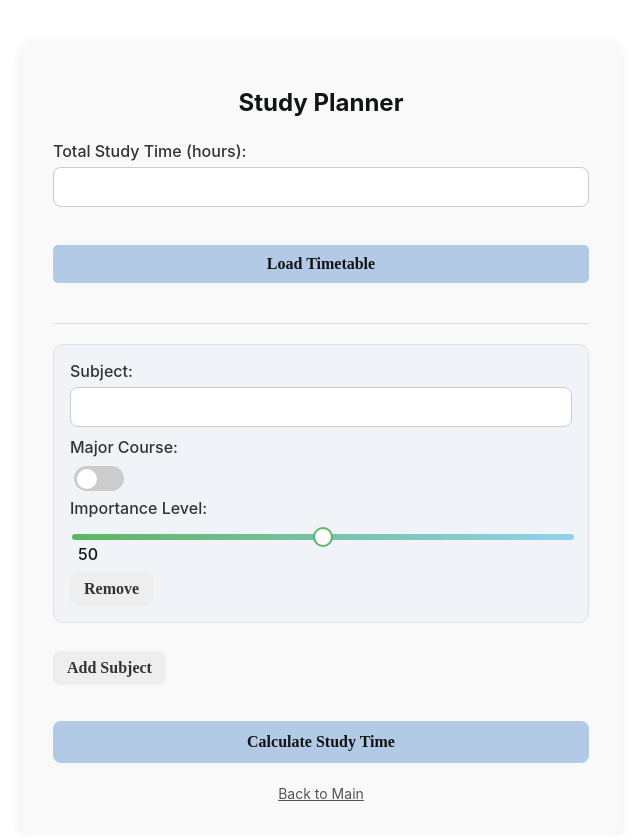
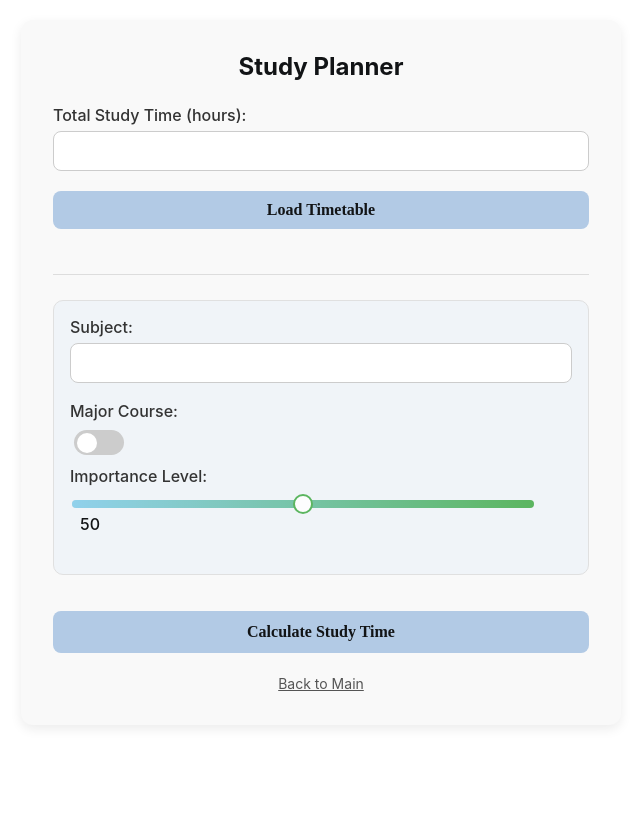
Before and after one commit to hndn00/junior, a Flask app: page /plan in a window 1280 px wide. Shown: the whole page, without its empty margins (319-959 px from the left). Before the commit the page ends 801 px from the top, so only its background shows below. Run offline with Flask 3, Linux system fonts and the light colour scheme; some web fonts are replaced.

Commit message:
Change: design button

```diff
--- a/static/style.css
+++ b/static/style.css
@@ -1,4 +1,4 @@
-/* 전체 레이아웃 정리 */
+/* static/style.css 파일에 추가/수정 */
 @font-face {
     font-family: 'NoonnuBasicGothicRegular';
     src: url('https://fastly.jsdelivr.net/gh/projectnoonnu/noon-2410@1.0/NoonnuBasicGothicRegular.woff2') format('woff2');
@@ -15,9 +15,10 @@ body {
     justify-content: center;
     align-items: flex-start;
     min-height: 100vh;
+    padding-top: 20px;
+    padding-bottom: 20px;
 }
 
-/* 흐려지는 배경 CSS */
 .overlay {
     position: fixed;
     top: 0;
@@ -26,54 +27,70 @@ body {
     height: 100%;
     background: rgba(0, 0, 0, 0.5);
     z-index: 10;
-    display: none; /* 초기 상태에서 숨겨짐 */
+    display: none;
 }
 
-/* 작은 창 스타일 */
 .modal {
     position: fixed;
     top: 50%;
     left: 50%;
     transform: translate(-50%, -50%);
-    width: 40%;
+    width: 90%;
+    max-width: 450px;
     background: white;
     border-radius: 10px;
-    padding: 20px;
+    padding: 25px;
     box-shadow: 0 4px 10px rgba(0, 0, 0, 0.3);
     z-index: 11;
-    display: none; /* 초기 상태에서 숨겨짐 */
+    display: none;
 }
 
-/* 닫기 버튼 스타일 */
+.modal h2 {
+    margin-top: 0;
+    margin-bottom: 20px;
+    font-size: 20px;
+    text-align: center;
+}
+
 .close-btn {
-    float: right;
+    position: absolute;
+    top: 10px;
+    right: 10px;
     background: transparent;
     border: none;
-    font-size: 18px;
+    font-size: 24px;
+    font-weight: bold;
+    color: #888;
     cursor: pointer;
+    padding: 5px;
+    line-height: 1;
+}
+.close-btn:hover {
+    color: #333;
 }
 
-/* 'Add New Timetable' 버튼 스타일 */
 .add-timetable-btn {
-    background-color: #4CAF50; /* Calculate Study Time 버튼 색과 동일 */
-    color: white;
+    background-color: #b2cae5;
+    color: #121416;
     padding: 10px 15px;
     border: none;
-    border-radius: 5px;
+    border-radius: 8px;
     cursor: pointer;
     margin-bottom: 20px;
-    width: 100%; /* 버튼 너비를 100%로 설정 */
-    box-sizing: border-box; /* padding과 border가 너비에 포함되도록 설정 */
+    width: 100%;
+    box-sizing: border-box;
+    font-family: 'NoonnuBasicGothicRegular';
+    font-size: 16px;
+    font-weight: bold;
+    transition: background-color 0.2s ease;
+}
+.add-timetable-btn:hover {
+    background-color: #a0bfe0;
 }
 
-.add-timetable-btn:hover {
-    background-color: #45a049;
-}
-
-/* 토글 버튼 복원 */
 .toggle-btn {
     appearance: none;
-    width: 50px; /* 토글 버튼 크기 */
+    width: 50px;
     height: 25px;
     border-radius: 12.5px;
     background-color: #ccc;
@@ -81,9 +98,10 @@ body {
     outline: none;
     cursor: pointer;
     transition: all 0.3s ease;
+    vertical-align: middle;
 }
 .toggle-btn:checked {
-    background-color: #87ceeb; /* 활성화된 상태 색상 */
+    background-color: #87ceeb;
 }
 .toggle-btn:before {
     content: '';
@@ -100,11 +118,9 @@ body {
     left: 27.5px;
 }
 
-/* 메인 컨테이너 */
 .container {
     background-color: #f9f9f9;
     padding: 32px;
-    margin-top: 40px;
     border-radius: 12px;
     box-shadow: 0 4px 12px rgba(0, 0, 0, 0.08);
     width: 100%;
@@ -113,7 +129,6 @@ body {
     position: relative;
 }
 
-/* 오른쪽 상단 메뉴 */
 .top-right-menu {
     position: absolute;
     top: 15px;
@@ -121,7 +136,6 @@ body {
     z-index: 10;
 }
 
-/* 로그아웃 버튼 */
 .logout-btn {
     background-color: #f0f0f0;
     color: #555;
@@ -133,25 +147,22 @@ body {
     border: 1px solid #ddd;
     display: inline-block;
 }
-
 .logout-btn:hover {
     background-color: #e0e0e0;
 }
 
-/* 제목 */
 .container h1 {
     text-align: center;
     color: #121416;
     font-size: 24px;
+    margin-top: 0;
     margin-bottom: 24px;
 }
 
-/* 각 입력 그룹 */
 .container form > div {
     margin-bottom: 20px;
 }
 
-/* 라벨 */
 label {
     display: block;
     margin-bottom: 6px;
@@ -159,7 +170,6 @@ label {
     color: #333;
 }
 
-/* 입력창 공통 */
 input[type="text"],
 input[type="number"] {
     width: 100%;
@@ -170,42 +180,53 @@ input[type="number"] {
     box-sizing: border-box;
     margin-bottom: 10px;
 }
+input[type="number"] {
+    margin-bottom: 0;
+}
 
-/* 슬라이더 */
 input[type="range"] {
-    -webkit-appearance: none; /* 기본 슬라이더 스타일 제거 */
+    -webkit-appearance: none;
     appearance: none;
-    width: 100%; /* 슬라이더 폭 */
-    height: 6px; /* 슬라이더 높이 */
-    border-radius: 5px; /* 둥글게 처리 */
-    background: linear-gradient(to right, #4caf50, #87ceeb); /* 색상 그라디언트 */
+    width: calc(100% - 40px);
+    height: 8px;
+    border-radius: 5px;
+    background: #e0e0e0;
     outline: none;
-    opacity: 0.9; /* 불투명도를 낮춰서 부드러운 느낌 */
+    opacity: 0.9;
     transition: opacity 0.2s;
     cursor: pointer;
+    vertical-align: middle;
+    margin-right: 8px;
 }
-
+input[type="range"]::-webkit-slider-runnable-track {
+    height: 8px;
+    border-radius: 5px;
+    background: linear-gradient(to right, #87ceeb, #4caf50);
+}
+input[type="range"]::-moz-range-track {
+    height: 8px;
+    border-radius: 5px;
+    background: linear-gradient(to right, #87ceeb, #4caf50);
+}
 input[type="range"]:hover {
-    opacity: 1; /* 마우스 올렸을 때 불투명도 상승 */
+    opacity: 1;
 }
-
 input[type="range"]::-webkit-slider-thumb {
-    -webkit-appearance: none; /* 기본 스타일 제거 */
+    -webkit-appearance: none;
     appearance: none;
-    width: 20px; /* 슬라이더 핸들 크기 */
+    width: 20px;
     height: 20px;
-    border-radius: 50%; /* 둥근 핸들 */
-    background: #ffffff; /* 핸들 색상 */
-    border: 2px solid #4caf50; /* 핸들 테두리 */
+    border-radius: 50%;
+    background: #ffffff;
+    border: 2px solid #4caf50;
     cursor: pointer;
     transition: background 0.2s, transform 0.2s;
+    margin-top: -6px;
 }
-
 input[type="range"]::-webkit-slider-thumb:hover {
-    background: #87ceeb; /* 핸들 호버 색상 */
-    transform: scale(1.2); /* 크기 확대 효과 */
+    background: #f0f0f0;
+    transform: scale(1.1);
 }
-
 input[type="range"]::-moz-range-thumb {
     width: 20px;
     height: 20px;
@@ -216,76 +237,59 @@ input[type="range"]::-moz-range-thumb {
     cursor: pointer;
     transition: background 0.2s, transform 0.2s;
 }
-
 input[type="range"]::-moz-range-thumb:hover {
-    background: #87ceeb;
-    transform: scale(1.2);
+    background: #f0f0f0;
+    transform: scale(1.1);
 }
 
-input[type="range"]::-ms-thumb {
-    width: 20px;
-    height: 20px;
-    border: none;
-    border-radius: 50%;
-    background: #ffffff;
-    border: 2px solid #4caf50;
-    cursor: pointer;
-    transition: background 0.2s, transform 0.2s;
+.subject-item .subject-inputs span {
+    font-weight: 500;
+    color: #121416;
+    display: inline-block;
+    width: 30px;
+    text-align: right;
+    vertical-align: middle;
 }
 
-input[type="range"]::-ms-thumb:hover {
-    background: #87ceeb;
-    transform: scale(1.2);
-}
-
-/* 슬라이더 값 표시 */
-.subject-item span {
-    font-weight: 500;
-    color: #121416;
-    margin-left: 8px;
-}
-
-/* 과목 입력 블록 */
 .subject-item {
     padding: 16px;
+    padding-bottom: 40px;
     border-radius: 10px;
     background-color: #f0f4f8;
     margin-bottom: 16px;
     border: 1px solid #e0e0e0;
+    position: relative;
+    transition: background-color 0.3s ease;
+}
+.subject-item:hover {
+    background-color: #e9eef3;
 }
 
-/* 구분선 */
+.subject-item .subject-inputs {
+    /* subject-inputs는 버튼과 겹치지 않도록 기본 배치 */
+}
+.subject-item label {
+    margin-top: 8px;
+}
+.subject-item label:first-child {
+    margin-top: 0;
+}
+
 hr {
     border: none;
     border-top: 1px solid #ddd;
-    margin: 20px 0;
+    margin: 25px 0;
 }
 
-/* 버튼 공통 스타일 */
 button {
     font-family: 'NoonnuBasicGothicRegular';
-    font-size: 16px;
+    /* font-size: 16px; 기본 버튼 크기는 plus-style-button에서 설정 */
     font-weight: bold;
     border-radius: 8px;
     cursor: pointer;
     transition: background-color 0.2s ease;
 }
 
-/* Add Subject 버튼 - 작고 가벼운 느낌 */
-button[type="button"] {
-    background-color: #eeeeee;
-    color: #333;
-    border: none;
-    padding: 8px 14px;
-    margin-top: 8px;
-    display: inline-block;
-}
-
-button[type="button"]:hover {
-    background-color: #dddddd;
-}
-
-/* Calculate Study Time 버튼 - 강조 & 넓게 */
 button[type="submit"] {
     background-color: #b2cae5;
     color: #121416;
@@ -293,40 +297,99 @@ button[type="submit"] {
     padding: 12px;
     width: 100%;
     margin-top: 16px;
+    font-size: 16px;
 }
-
 button[type="submit"]:hover {
     background-color: #a0bfe0;
 }
 
-/* Add New Timetable 버튼의 스타일 수정 (크기 원래대로) */
-/* 이전에 있던 .add-timetable-btn 스타일은 위에서 수정되었으므로,
-   만약 이 스타일 블록이 다른 add-timetable-btn (예: add-new-timetable-btn 클래스가 없는)을
-   위한 것이었다면 유지해야 합니다. 하지만 현재 HTML 구조상 add-timetable-btn 클래스를
-   가진 버튼은 하나뿐이고, add-new-timetable-btn 클래스도 함께 가지고 있습니다.
-   따라서 아래 스타일 블록은 중복되거나 이전 스타일을 덮어쓰려는 의도였을 수 있습니다.
-   요청하신 대로 너비를 100%로 설정하기 위해 위쪽 .add-timetable-btn 규칙에 width: 100%를 추가했습니다.
-   이 블록은 현재 상태에서는 특별한 역할을 하지 않거나, 이전 스타일 정의를 무효화 시킬 수 있으므로
-   정확한 의도에 따라 주석 처리하거나 수정/삭제하는 것을 고려해야 합니다.
-   일단은 요청에 따라 너비 100%를 적용했으므로, 이 블록은 그대로 두겠습니다.
-   만약 이 버튼의 색상이나 다른 속성을 원래대로 유지하고 싶으시다면, 이 부분을 수정해야 합니다.
-*/
-button.add-timetable-btn.add-new-timetable-btn { /* 보다 구체적인 선택자로 지정 */
-    background-color: #b2cae5; /* Calculate Study Time 버튼과 동일한 배경색 */
-    color: #121416; /* 동일한 폰트 색상 */
+.modal button[type="button"] {
+    background-color: #b2cae5;
+    color: #121416;
     border: none;
     padding: 10px 15px;
-    margin-bottom: 20px;
-    font-family: 'NoonnuBasicGothicRegular';
+    width: 100%;
     font-size: 16px;
     font-weight: bold;
-    border-radius: 5px;
+    border-radius: 8px;
     cursor: pointer;
     transition: background-color 0.2s ease;
-    width: 100%; /* 너비 100% 추가 */
-    box-sizing: border-box; /* padding과 border가 너비에 포함되도록 설정 */
+}
+.modal button[type="button"]:hover {
+    background-color: #a0bfe0;
 }
 
-button.add-timetable-btn.add-new-timetable-btn:hover {
-    background-color: #a0bfe0; /* 동일한 hover 효과 색상 */
+/* 과목 아이템 내 액션 버튼 컨테이너 */
+.subject-actions-container {
+    position: absolute;
+    bottom: 8px;
+    left: 16px;
+    right: 16px;
+    display: flex;
+    justify-content: space-between;
+    align-items: center;
+    opacity: 0;
+    visibility: hidden;
+    transition: opacity 0.2s ease-out, visibility 0.2s ease-out;
+    pointer-events: none;
 }
+
+.subject-item:hover .subject-actions-container {
+    opacity: 1;
+    visibility: visible;
+    pointer-events: auto;
+}
+
+.action-left, .action-right {
+    display: inline-block;
+}
+
+/* 가독성을 높인 액션 버튼 스타일 (크기 축소) */
+.plus-style-button.action-btn {
+    background-color: #ffffff;
+    color: #4A5568;
+    border: 1px solid #CBD5E0;
+    padding: 5px 10px; /* 패딩을 줄여 버튼 크기 축소 */
+    border-radius: 5px; /* 모서리 둥글기 약간 줄임 */
+    font-size: 12px; /* 글자 크기 약간 줄임 */
+    font-weight: 500;
+    margin: 0;
+    box-shadow: 0 1px 2px rgba(0, 0, 0, 0.05);
+    transition: all 0.15s ease-in-out;
+    line-height: 1.2;
+}
+
+.plus-style-button.action-btn:hover {
+    background-color: #F7FAFC;
+    border-color: #A0AEC0;
+    box-shadow: 0 2px 4px rgba(0, 0, 0, 0.08);
+    transform: translateY(-1px);
+}
+.plus-style-button.action-btn:active {
+    background-color: #EDF2F7;
+    box-shadow: inset 0 1px 2px rgba(0,0,0,0.1);
+    transform: translateY(0px);
+}
+
+
+.plus-style-button.action-btn.remove-btn {
+    /* 기본 스타일은 공통으로 두고, 필요시 추가 */
+}
+.plus-style-button.action-btn.remove-btn:hover {
+    color: #E53E3E;
+    border-color: #E53E3E;
+}
+
+.plus-style-button.action-btn.add-below-btn {
+    /* 기본 스타일은 공통으로 두고, 필요시 추가 */
+}
+.plus-style-button.action-btn.add-below-btn:hover {
+    color: #38A169;
+    border-color: #38A169;
+}
+
+/* 버튼 텍스트에 + 기호 대신 아이콘 폰트나 SVG를 사용하면 더 깔끔해집니다. */
+/* 예시: 텍스트만 있는 경우 (JS에서 + 제거 필요) */
+.plus-style-button.action-btn .icon {
+    margin-right: 5px; /* 아이콘과 텍스트 사이 간격 */
+}
--- a/templates/index.html
+++ b/templates/index.html
@@ -23,23 +23,7 @@
         <button type="button" class="add-timetable-btn add-new-timetable-btn" onclick="openModal()">Load Timetable</button>
         <hr>
         <div id="subjects">
-            <div class="subject-item" id="subjectItem1">
-                <div class="subject-inputs">
-                    <label for="name1">Subject:</label>
-                    <input type="text" id="name1" name="name" required>
-
-                    <label for="major1">Major Course:</label>
-                    <input type="checkbox" id="major1" name="major" class="toggle-btn">
-
-                    <label for="weight1">Importance Level:</label>
-                    <input type="range" id="weight1" name="weight" min="0" max="100" step="1" value="50"
-                           oninput="updateSliderValue('sliderValue1', this.value)">
-                    <span id="sliderValue1">50</span>
         </div>
-                <button type="button" class="remove-subject-btn" onclick="removeSubject('subjectItem1')">Remove</button>
-            </div>
-        </div>
-        <button type="button" onclick="addSubject()">Add Subject</button><br><br>
         <button type="submit">Calculate Study Time</button>
     </form>
 
@@ -65,38 +49,24 @@
 </div>
 
 <script>
-    // 모달 창 열기
     function openModal() {
         document.getElementById('overlay').style.display = 'block';
         document.getElementById('modal').style.display = 'block';
     }
 
-    // 모달 창 닫기
     function closeModal() {
         document.getElementById('overlay').style.display = 'none';
         document.getElementById('modal').style.display = 'none';
         document.getElementById('new_url').value = '';
     }
 
-    let subjectCount = 0; // 고유 ID 생성을 위한 카운터 (실제 과목 수와는 다를 수 있음)
+    let subjectCount = 0;
 
     document.addEventListener('DOMContentLoaded', function() {
-        const initialSubjects = document.querySelectorAll('#subjects .subject-item');
-        if (initialSubjects.length > 0) {
-            // 가장 큰 ID 번호를 찾아 subjectCount 설정 (더 견고한 방법)
-            let maxIdNum = 0;
-            initialSubjects.forEach(item => {
-                const idNum = parseInt(item.id.replace('subjectItem', ''));
-                if (idNum > maxIdNum) {
-                    maxIdNum = idNum;
+        if (document.querySelectorAll('#subjects .subject-item').length === 0) {
+            addSubject(null); // 초기 아이템 추가 (기준점 없이)
         }
     });
-            subjectCount = maxIdNum;
-        } else {
-            addSubject(); // 초기에 아무 과목도 없으면 하나 추가
-        }
-    });
-
 
     function updateSliderValue(spanId, value) {
         const spanElement = document.getElementById(spanId);
@@ -105,7 +75,7 @@
         }
     }
 
-    function addSubject(subjectName = '') { // 과목명을 인자로 받을 수 있도록 수정
+    function addSubject(afterElement, subjectName = '') {
         subjectCount++;
         const subjectItemId = `subjectItem${subjectCount}`;
         const nameId = `name${subjectCount}`;
@@ -115,7 +85,7 @@
 
         const div = document.createElement('div');
         div.classList.add('subject-item');
-        div.id = subjectItemId; // 각 subject-item div에 고유 ID 부여
+        div.id = subjectItemId;
 
         div.innerHTML = `
             <div class="subject-inputs">
@@ -130,17 +100,30 @@
                        oninput="updateSliderValue('${sliderValueId}', this.value)">
                 <span id="${sliderValueId}">50</span>
             </div>
-            <button type="button" class="remove-subject-btn" onclick="removeSubject('${subjectItemId}')">Remove</button>
+            <div class="subject-actions-container">
+                <div class="action-left">
+                    <button type="button" class="action-btn plus-style-button remove-btn" onclick="removeSubject('${subjectItemId}')">Remove</button>
+                </div>
+                <div class="action-right">
+                    <button type="button" class="action-btn plus-style-button add-below-btn" onclick="addSubject(this.closest('.subject-item'))">Add Below</button>
+                </div>
+            </div>
         `;
-        document.getElementById('subjects').appendChild(div);
+
+        const subjectsDiv = document.getElementById('subjects');
+        if (afterElement) {
+            // afterElement 다음 형제 위치에 div 삽입
+            // afterElement.nextSibling이 null이면 맨 뒤에 추가됨 (appendChild와 유사 효과)
+            afterElement.parentNode.insertBefore(div, afterElement.nextSibling);
+        } else {
+            subjectsDiv.appendChild(div); // 맨 뒤에 추가 (초기 호출 또는 afterElement가 없을 때)
+        }
     }
 
-    // 과목 입력 필드 제거 함수
     function removeSubject(subjectItemId) {
         const subjectItemToRemove = document.getElementById(subjectItemId);
+        const subjectsDiv = document.getElementById('subjects');
         if (subjectItemToRemove) {
-            // 최소 1개의 과목은 남겨두도록 처리 (선택적)
-            const subjectsDiv = document.getElementById('subjects');
             if (subjectsDiv.getElementsByClassName('subject-item').length > 1) {
                 subjectItemToRemove.remove();
             } else {
@@ -149,14 +132,12 @@
         }
     }
 
-
     function submitTimetableUrl() {
         const timetableUrl = document.getElementById('new_url').value;
         if (!timetableUrl) {
             alert('URL을 입력해주세요.');
             return;
         }
-
         const formData = new FormData();
         formData.append('new_url', timetableUrl);
 
@@ -166,26 +147,41 @@
         })
             .then(response => {
                 if (!response.ok) {
-                    return response.json().then(errData => {
+                    // 에러 응답을 JSON으로 파싱 시도
+                    return response.json()
+                        .then(errData => {
+                            // errData.error가 있으면 사용, 없으면 일반 메시지
                             throw new Error(errData.error || `서버 오류가 발생했습니다. 상태 코드: ${response.status}`);
+                        })
+                        .catch(() => {
+                            // JSON 파싱 실패 시 (응답이 JSON이 아닐 경우)
+                            throw new Error(`서버 응답 오류. 상태 코드: ${response.status}`);
                         });
                 }
-                return response.json();
+                return response.json(); // 성공 시 JSON 파싱
             })
             .then(data => {
                 console.log('서버 응답:', data);
                 if (data.error) {
                     alert('시간표 로딩 오류: ' + data.error);
+                    // 오류 발생 시 기존 목록을 비우지 않고, 새로운 항목을 추가하지도 않습니다.
+                    // 필요하다면 여기서 populateSubjectsFromTimetable([]) 호출을 유지할 수 있습니다.
                 } else if (data.timetable_slots && Array.isArray(data.timetable_slots)) {
                     populateSubjectsFromTimetable(data.timetable_slots);
                     closeModal();
+                    // 성공 메시지는 populate 후, 실제 데이터가 있는지 확인하고 표시하는 것이 더 좋을 수 있음
+                    if (data.timetable_slots.length > 0) {
                         alert('시간표를 성공적으로 불러왔습니다!');
+                    } else if (data.message) { // 서버에서 빈 시간표에 대한 메시지를 보냈을 경우
+                        alert(data.message);
                     } else {
+                        alert('시간표는 불러왔으나, 포함된 과목이 없습니다.');
+                    }
+                } else {
+                    // data.timetable_slots가 없거나 배열이 아닌 경우
                     alert('시간표 데이터를 불러오는데 실패했거나, 형식이 올바르지 않습니다.');
-                    if (data.timetable_slots && data.timetable_slots.length === 0 && data.message) {
-                        alert(data.message);
-                    }
-                    populateSubjectsFromTimetable([]);
+                    // 이 경우에도 기존 목록을 유지하거나, populateSubjectsFromTimetable([])를 호출할 수 있습니다.
+                    // 현재는 아무 작업도 하지 않아 기존 목록이 유지됩니다.
                 }
             })
             .catch(error => {
@@ -196,26 +192,31 @@
 
     function populateSubjectsFromTimetable(slots) {
         const subjectsDiv = document.getElementById('subjects');
-        subjectsDiv.innerHTML = ''; // 기존 과목 입력 필드 모두 제거
-        // subjectCount는 addSubject 내부에서 증가하므로 여기서 초기화할 필요 없음 (단, ID 충돌 방지 위해 addSubject에서 사용하는 subjectCount는 계속 증가하는 값이어야 함)
-        // 또는 여기서 subjectCount = 0; 으로 초기화하고 addSubject가 이 값을 사용하도록 수정
+        subjectsDiv.innerHTML = ''; // 기존 과목 모두 제거
+        subjectCount = 0;           // 카운터 초기화
 
         const uniqueSubjects = new Set();
+        if (Array.isArray(slots)) { // slots가 배열인지 한 번 더 확인
             slots.forEach(slot => {
-            if (slot[0] === '수업' && slot[1] && slot[1].trim() !== "N/A" && slot[1].trim() !== "") {
+                // slot[0]이 '수업'이고, slot[1] (과목명)이 유효한 문자열일 때 추가
+                if (slot && slot.length > 1 && slot[0] === '수업' && typeof slot[1] === 'string' && slot[1].trim() !== "N/A" && slot[1].trim() !== "") {
                     uniqueSubjects.add(slot[1].trim());
                 }
             });
-
-        if (uniqueSubjects.size === 0) {
-            addSubject(); // 불러온 수업이 없으면 기본 빈 과목 필드 1개 추가
-            return;
         }
 
         uniqueSubjects.forEach(subjectName => {
-            addSubject(subjectName); // 수정된 addSubject 함수 호출
+            addSubject(null, subjectName); // 각 유니크한 과목을 리스트 끝에 추가
         });
+
+        // 모든 과목을 추가한 후, subjectsDiv에 아무런 .subject-item이 없다면,
+        // (즉, uniqueSubjects가 비어 있었거나, slots가 비정상적이어서 아무것도 추가되지 않았다면)
+        // 기본 빈 과목 입력 칸 하나를 추가합니다.
+        if (subjectsDiv.children.length === 0) {
+            addSubject(null);
+        }
     }
 </script>
+
 </body>
 </html>
```
Lines whose indentation alone changed are shown as unchanged.
